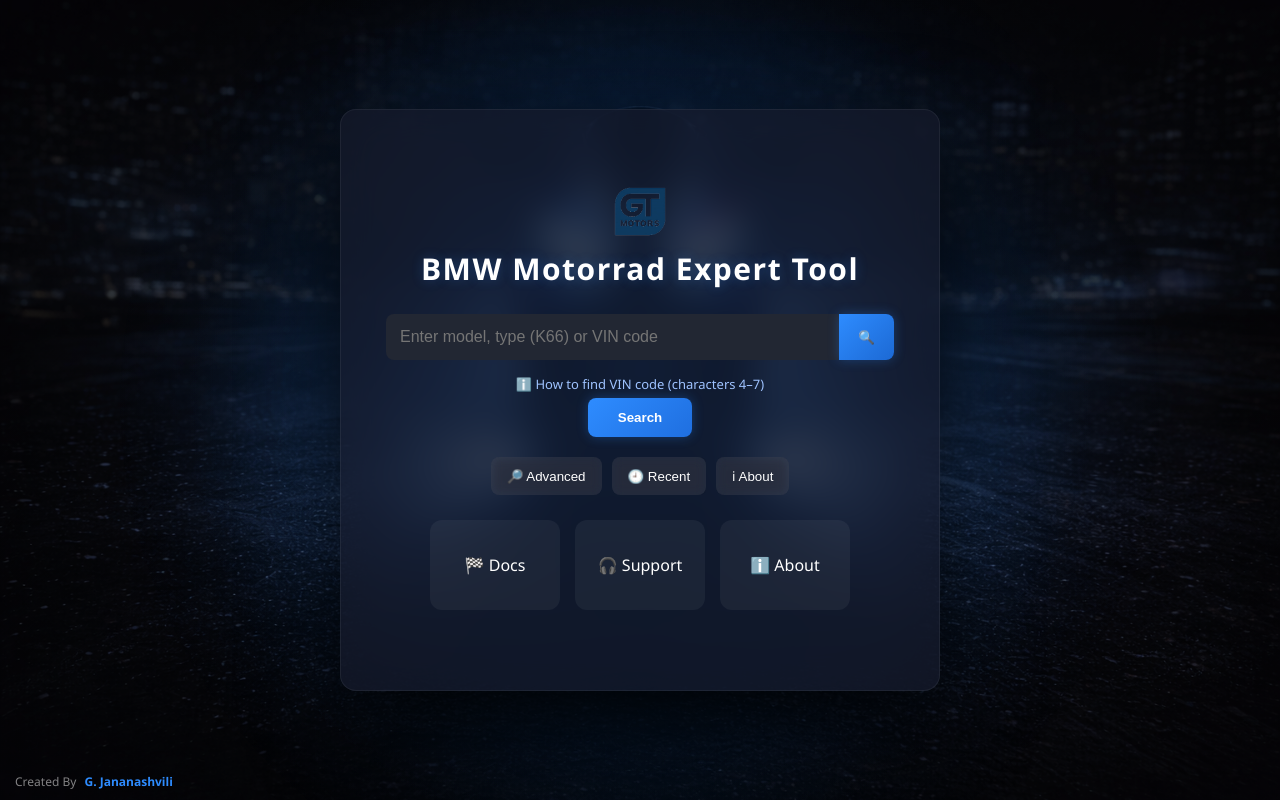
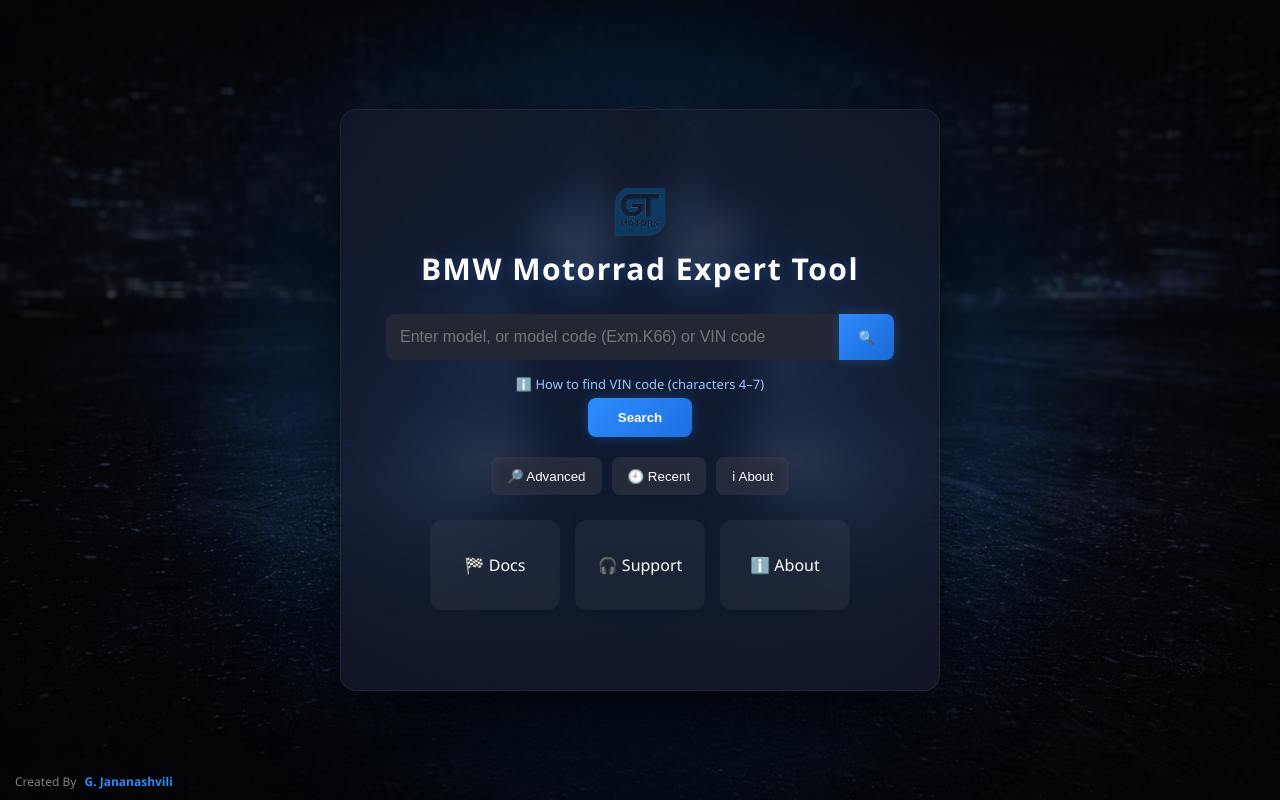
Before and after one commit to AzazelI/bmw-motorrad-expert-tool, a Flask app: page / in a window 1280 px wide. Run offline with Flask 3, Linux system fonts and the light colour scheme.

Commit message:
model code

```diff
--- a/templates/index.html
+++ b/templates/index.html
@@ -25,7 +25,7 @@
 
     <!-- SEARCH -->
     <div class="search-box">
-        <input id="search" placeholder="Enter model, type (K66) or VIN code">
+        <input id="search" placeholder="Enter model, or model code (Exm.K66) or VIN code">
         <button class="search-btn" onclick="search()">🔍</button>
     </div>
 
```
